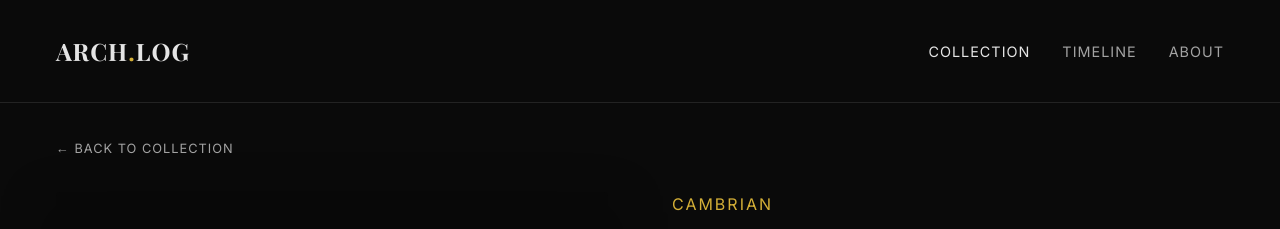
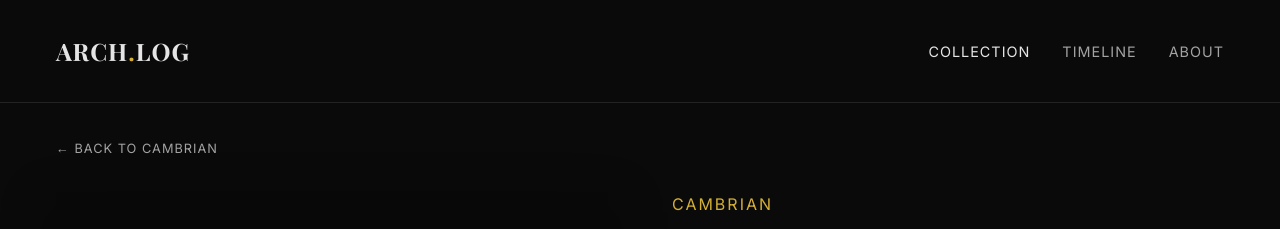
Before and after one commit to EdTheDev254/ARCH, a React (Vite) app: page /species/anomalocaris in a window 1280 px wide. Shown: the top 229 px of the page. Built offline with nearby package versions, Linux system fonts and the light colour scheme; a web font is replaced by a local one.

Commit message:
Update back button to return to species period instead of homepage

```diff
--- a/src/pages/SpeciesDetail.jsx
+++ b/src/pages/SpeciesDetail.jsx
@@ -12,8 +12,8 @@ const SpeciesDetail = () => {
 
     return (
         <div className="container" style={{ paddingBottom: '4rem' }}>
-            <Link to="/" style={{ display: 'inline-block', marginBottom: '2rem', color: 'var(--text-secondary)', textTransform: 'uppercase', fontSize: '0.8rem', letterSpacing: '1px' }}>
-                ← Back to Collection
+            <Link to={`/category/${species.period}`} style={{ display: 'inline-block', marginBottom: '2rem', color: 'var(--text-secondary)', textTransform: 'uppercase', fontSize: '0.8rem', letterSpacing: '1px' }}>
+                ← Back to {species.period}
             </Link>
 
             <div className="detail-grid">
```
